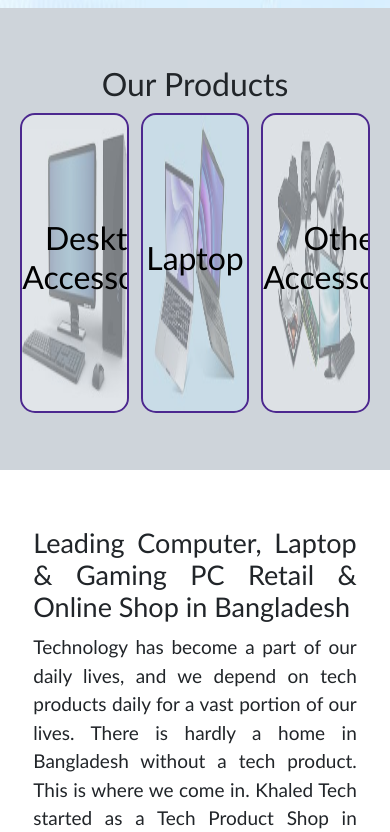
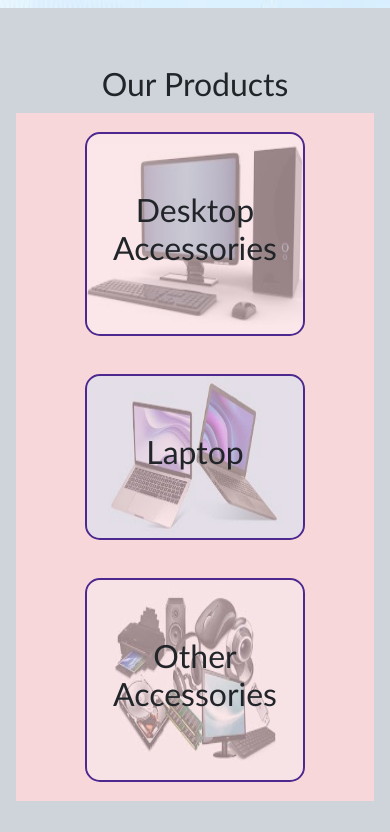
Before and after one commit to md-khaledur-rahman/eCommerce-project, a plain HTML site: page index.html in a window 390 px wide. Shown: the part 972-1804 px from the top of the page. Drawn offline with nearby package versions, Linux system fonts and the light colour scheme.

Commit message:
home page responsive

```diff
--- a/index.html
+++ b/index.html
@@ -36,11 +36,6 @@
             </div>
 
         </header>
-
-
-
-
-
 
 
         <div class="row py-2 bg-success-subtle pb-0 sticky-top d-none d-md-flex"> <!-- Navigation Bar -->
@@ -108,10 +103,6 @@
         </div> <!-- Navigation End-->
 
 
-
-
-
-
         <div class="row"> <!-- hero section-->
             <div class="hero-body hero-container">
                 <img src="pictures/hero-back.jpeg" alt="hero image" class="poscard-bg">
@@ -124,44 +115,45 @@
         </div> <!-- hero end-->
 
 
-
-
-
         <div class="row bg-dark-subtle text-center py-5 scroll-mt" id="product"> <!-- Product Section-->
             <h1>Our Products</h1> <!-- Section Title-->
 
-            <div class="d-flex justify-content-around align-center"> <!-- card holder -->
+            <div class="row col-11 mx-auto d-flex align-center justify-content-center bg-danger-subtle"> <!-- card holder -->
 
-                <a href="desktop.html#home" class="poscard-body "><!-- Card 1--> <!-- poscard means poster type card-->
-                    <div class="pos-container">
-                        <img src="pictures/desktop.jpeg" alt="" class="poscard-bg">
-                        <div class="poscard-content">
-                            <h1>Desktop Accessories</h1>
+                <div class="col-8 col-sm-6 col-md-4 col-lg-3 pos-dup-body px-0 py-5 m-3">
+                    <a href="desktop.html#home" class="text-decoration-none text-dark"><!-- Card 1--> <!-- poscard means poster type card-->
+                        <div class="pos-dup-container">      <!-- previous class="pos-dup-container" -->
+                            <img src="pictures/desktop.jpeg" alt="" class="pos-dup-bg">
+                            <div class="pos-dup-content">
+                                <h1>Desktop Accessories</h1>
+                            </div>
                         </div>
-                    </div>
-                </a>
+                    </a>
+                </div>
 
-                <a href="laptop.html#home" class="poscard-body "><!-- Card 1--> <!-- poscard means poster type card-->
-                    <div class="pos-container">
-                        <img src="pictures/laptop.jpeg" alt="" class="poscard-bg">
-                        <div class="poscard-content">
+                <div class="col-8 col-sm-6 col-md-4 col-lg-3 pos-dup-body px-0 py-5 m-3">
+                <a href="laptop.html#home" class="text-decoration-none text-dark"><!-- Card 1--> <!-- poscard means poster type card-->
+                    <div class="pos-dup-container">
+                        <img src="pictures/laptop.jpeg" alt="" class="pos-dup-bg">
+                        <div class="pos-dup-content">
                             <h1>Laptop</h1>
                         </div>
                     </div>
                 </a>
+                </div>
 
-                <a href="others.html#home" class="poscard-body "><!-- Card 1--> <!-- poscard means poster type card-->
-                    <div class="pos-container">
-                        <img src="pictures/other-accessories.jpeg" alt="" class="poscard-bg">
-                        <div class="poscard-content">
+                <div class="col-8 col-sm-6 col-md-4 col-lg-3 pos-dup-body px-0 py-5 m-3">
+                <a href="others.html#home" class="text-decoration-none text-dark"><!-- Card 1--> <!-- poscard means poster type card-->
+                    <div class="pos-dup-container">
+                        <img src="pictures/other-accessories.jpeg" alt="" class="pos-dup-bg">
+                        <div class="pos-dup-content">
                             <h1>Other Accessories</h1>
                         </div>
                     </div>
                 </a>
+                </div>
             </div> <!-- card holder end-->
         </div> <!-- product end-->
-
-
 
 
         <div class="row py-5 px-3 text-justify scroll-mt" id="about"> <!-- about tech -->
--- a/style.css
+++ b/style.css
@@ -14,18 +14,84 @@
 
 
 
-
-
 .poscard-body {
     overflow: hidden;
     position: relative;
     width: 30%;
-    height: 300px;
+    height: 12.5rem;
     border-radius: 15px;
     border: 2px solid #4c288f;
     text-decoration: none;
     color: black
 }
+
+
+
+
+
+
+
+
+
+/* ------------------------------------ */
+/* --------------Duplicate------------- */
+/* ------------------------------------ */
+
+
+.pos-dup-body {
+    overflow: hidden;
+    position: relative;
+    /* width: 30%; */
+    /* height: 12.5rem; */
+    border-radius: 15px;
+    border: 2px solid #4c288f;
+    text-decoration: none;
+    color: black
+}
+
+.pos-dup-body:hover {
+    transform: scale(1.03);
+    transition: transform 0.5s ease-in-out;
+}
+
+.pos-dup-container {
+    display: flex;
+    justify-content: center;
+    /* flex-wrap: wrap; */
+    height: 100%;
+    align-items : center;
+}
+
+.pos-dup-bg {
+    opacity: 0.4;
+    position: absolute;
+    left: 0;
+    top: 0;
+    width: 100%;
+    height: 100%;
+}
+
+
+.pos-dup-content {
+    position: relative;
+}
+
+
+/* ------------------------------------ */
+/* ------------Duplicate-END----------- */
+/* ------------------------------------ */
+
+
+
+
+
+
+
+
+
+
+
+
 
 .poscard-bg {
     opacity: 0.4;
```
